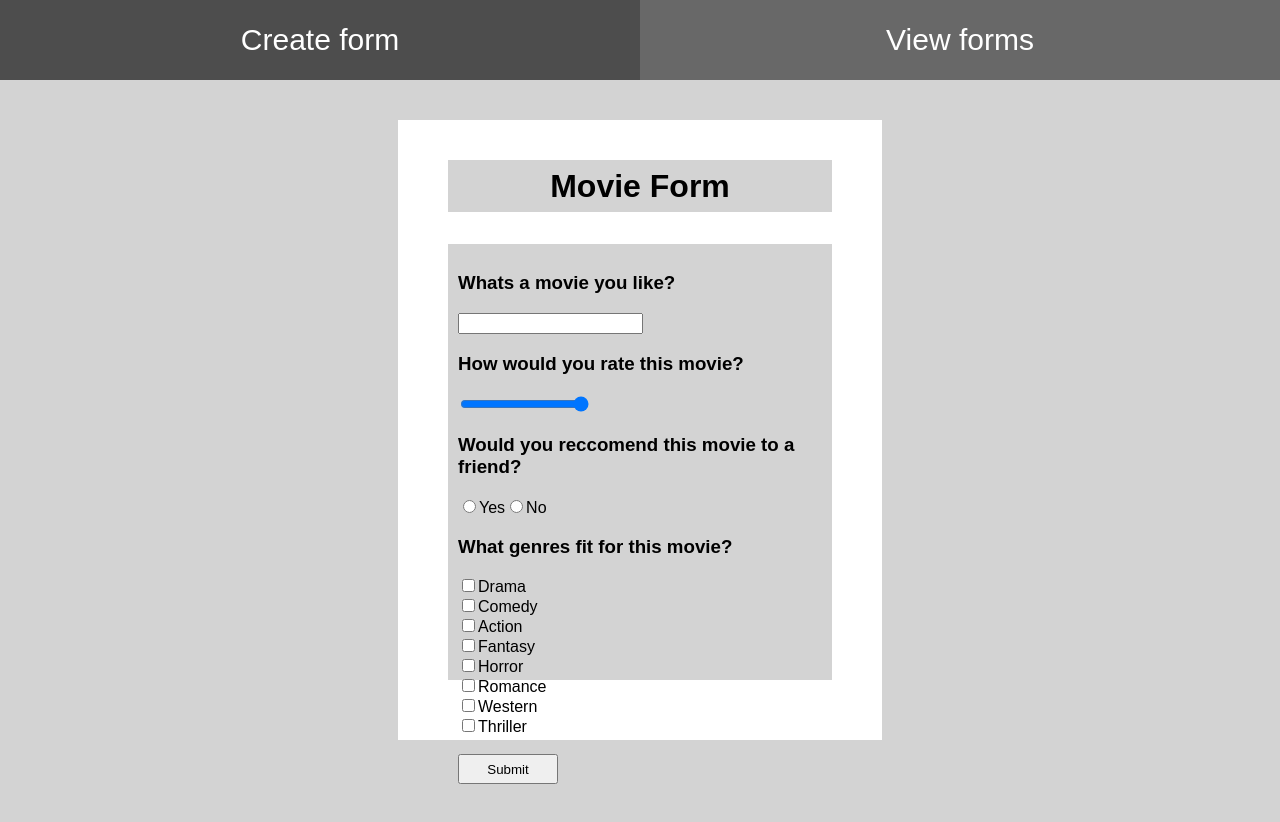
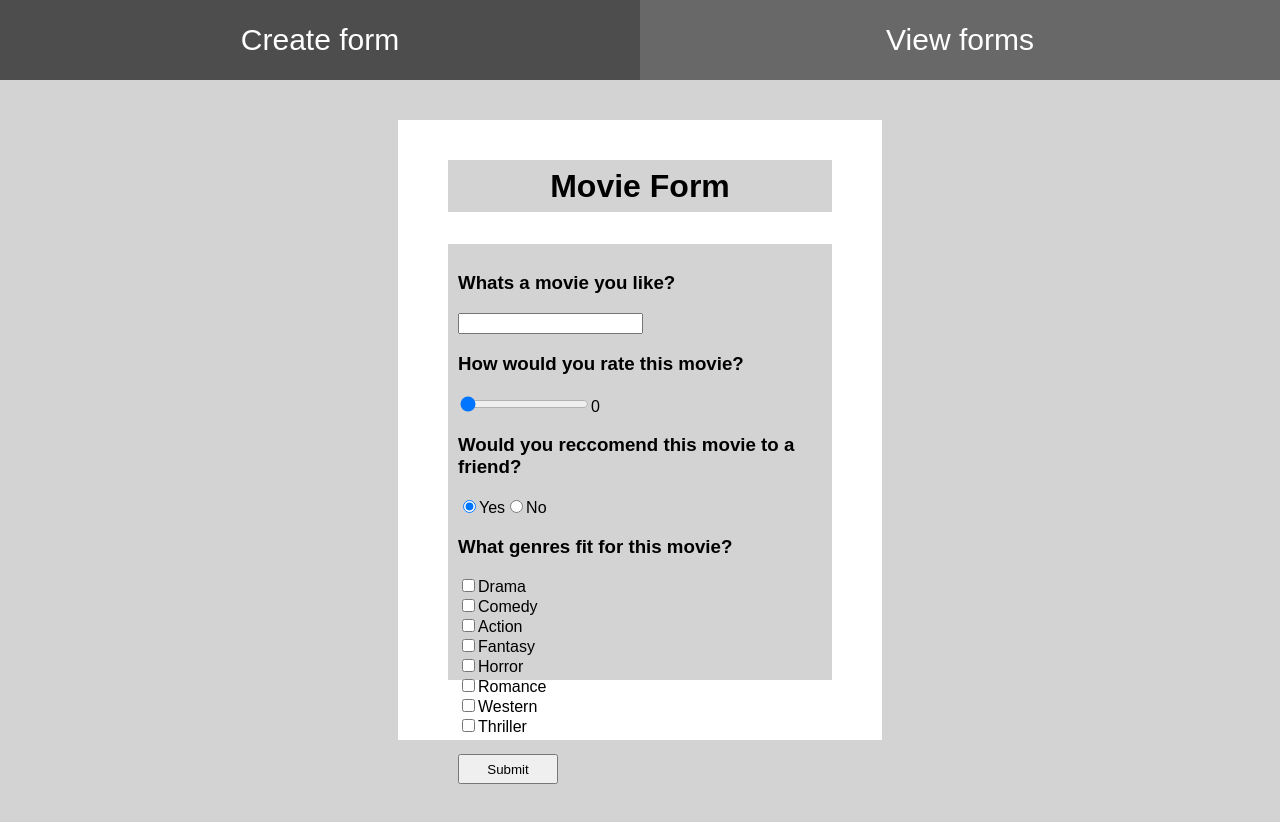
Before and after one commit to JadenFicklin/fav-movie-form, a React (Create React App) app: page / in a window 1280 px wide. Shown: the top 822 px of the page. Built offline with nearby package versions, Linux system fonts and the light colour scheme.

Commit message:
updates to nav bar, tied in state to the form

```diff
--- a/src/components/Form.js
+++ b/src/components/Form.js
@@ -1,6 +1,38 @@
-import React from "react";
+import React, { useState } from "react";
 
 function Form() {
+  const [movieTitle, setMovieTitle] = useState("");
+  const [movieRating, setMovieRating] = useState(0);
+  const [reccomend, setReccomend] = useState(true);
+  const [isDrama, setIsDrama] = useState(false);
+  const [isComedy, setIsComedy] = useState(false);
+  const [isAction, setIsAction] = useState(false);
+  const [isFantasy, setIsFantasy] = useState(false);
+  const [isHorror, setIsHorror] = useState(false);
+  const [isRomance, setIsRomance] = useState(false);
+  const [isWestern, setIsWestern] = useState(false);
+  const [isThriller, setIsThriller] = useState(false);
+
+  const submitMovie = (e) => {
+    e.preventDefault();
+
+    const form = {
+      movieTitle,
+      movieRating,
+      reccomend,
+      isDrama,
+      isComedy,
+      isAction,
+      isFantasy,
+      isHorror,
+      isRomance,
+      isWestern,
+      isThriller,
+    };
+
+
+  };
+
   return (
     <>
       <div className="form-outer">
@@ -8,49 +40,128 @@ function Form() {
           <h1 className="form-top">Movie Form</h1>
           <form className="form-middle">
             <h3>Whats a movie you like?</h3>
-            <input type="text" />
+            <input
+              type="text"
+              value={movieTitle}
+              onChange={({ target }) => setMovieTitle(target.value)}
+            />
             <h3>How would you rate this movie?</h3>
             <div>
-              <input type="range" id="volume" name="volume" min="0" max="10" />
+              <input
+                type="range"
+                id="volume"
+                name="volume"
+                min="0"
+                max="10"
+                onChange={({ target }) => setMovieRating(target.value)}
+                value={movieRating}
+              />
+              {movieRating}
             </div>
             <h3>Would you reccomend this movie to a friend?</h3>
-            <input type="radio" id="yes" name="would_recommend" value="yes" />
+            <input
+              type="radio"
+              id="yes"
+              name="would_recommend"
+              value="yes"
+              checked={reccomend}
+              onClick={() => setReccomend(true)}
+            />
             <label for="html">Yes</label>
-            <input type="radio" id="no" name="would_recommend" value="no" />
+            <input
+              type="radio"
+              id="no"
+              name="would_recommend"
+              value="no"
+              checked={!reccomend}
+              onClick={() => setReccomend(false)}
+            />
             <label for="css">No</label>
             <h3>What genres fit for this movie?</h3>
-            <input type="checkbox" id="genre1" name="genre1" value="drama" />
+            <input
+              type="checkbox"
+              id="genre1"
+              name="genre1"
+              value={isDrama}
+              onChange={() => setIsDrama(!isDrama)}
+            />
             <label for="genre1">Drama</label>
             <br></br>
-            <input type="checkbox" id="genre2" name="genre2" value="comedy" />
+            <input
+              type="checkbox"
+              id="genre2"
+              name="genre2"
+              value={isComedy}
+              onChange={() => setIsComedy(!isComedy)}
+            />
             <label for="genre2">Comedy</label>
             <br></br>
 
-            <input type="checkbox" id="genre3" name="genre3" value="action" />
+            <input
+              type="checkbox"
+              id="genre3"
+              name="genre3"
+              value={isAction}
+              onChange={() => setIsAction(!isAction)}
+            />
             <label for="genre3">Action</label>
             <br></br>
 
-            <input type="checkbox" id="genre4" name="genre4" value="fantasy" />
+            <input
+              type="checkbox"
+              id="genre4"
+              name="genre4"
+              value={isFantasy}
+              onChange={() => setIsFantasy(!isFantasy)}
+            />
             <label for="genre4">Fantasy</label>
             <br></br>
 
-            <input type="checkbox" id="genre5" name="genre5" value="horror" />
+            <input
+              type="checkbox"
+              id="genre5"
+              name="genre5"
+              value={isHorror}
+              onChange={() => setIsHorror(!isHorror)}
+            />
             <label for="genre5">Horror</label>
             <br></br>
 
-            <input type="checkbox" id="genre6" name="genre6" value="romance" />
+            <input
+              type="checkbox"
+              id="genre6"
+              name="genre6"
+              value={isRomance}
+              onChange={() => setIsRomance(!isRomance)}
+            />
             <label for="genre6">Romance</label>
             <br></br>
 
-            <input type="checkbox" id="genre7" name="genre7" value="western" />
+            <input
+              type="checkbox"
+              id="genre7"
+              name="genre7"
+              value={isWestern}
+              onChange={() => setIsWestern(!isWestern)}
+            />
             <label for="genre7">Western</label>
             <br></br>
 
-            <input type="checkbox" id="genre8" name="genre8" value="thriller" />
+            <input
+              type="checkbox"
+              id="genre8"
+              name="genre8"
+              value={isThriller}
+              onChange={() => setIsThriller(!isThriller)}
+            />
             <label for="genre8">Thriller</label>
             <br></br>
             <br></br>
-            <input type="submit" className="submit" />
+            <input
+              type="submit"
+              className="submit"
+              onClick={(e) => submitMovie(e)}
+            />
           </form>
         </div>
       </div>
--- a/src/components/Nav.js
+++ b/src/components/Nav.js
@@ -6,14 +6,29 @@ function Nav() {
   const [form, setForm] = useState(true);
   console.log(form);
 
+  const formTab = {
+    backgroundColor: form ? "rgb(77, 77, 77)" : "rgb(104, 104, 104)",
+  };
+  const formTabTwo = {
+    backgroundColor: !form ? "rgb(77, 77, 77)" : "rgb(104, 104, 104)",
+  };
+
   return (
     <>
       <div className="nav-outer">
         <div className="nav-top">
-          <div className="nav-create-form" onClick={() => setForm(true)}>
+          <div
+            className="nav-create-form"
+            onClick={() => setForm(true)}
+            style={formTab}
+          >
             Create form
           </div>
-          <div className="nav-view-forms" onClick={() => setForm(false)}>
+          <div
+            className="nav-view-forms"
+            onClick={() => setForm(false)}
+            style={formTabTwo}
+          >
             View forms
           </div>
         </div>
```
